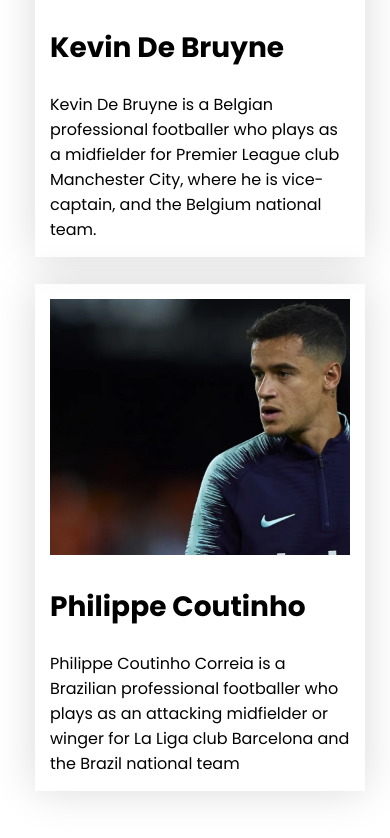
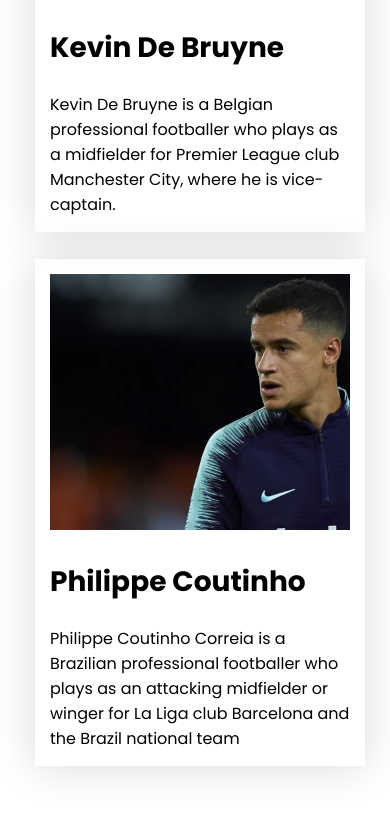
Before and after one commit to Jahidfahad/football-responsive, a plain HTML site: page index.html in a window 390 px wide. Shown: the part 6566-7404 px from the top of the page. Drawn offline with Linux system fonts and the light colour scheme.

Commit message:
footbal responsive website

```diff
--- a/index.html
+++ b/index.html
@@ -114,7 +114,7 @@
                     <div class="player-details">
                         <img src="img/players/player-11.png" alt="">
                         <h2>Kevin De Bruyne</h2>
-                        <p>Kevin De Bruyne is a Belgian professional footballer who plays as a midfielder for Premier League club Manchester City, where he is vice-captain, and the Belgium national team.</p>
+                        <p>Kevin De Bruyne is a Belgian professional footballer who plays as a midfielder for Premier League club Manchester City, where he is vice-captain.</p>
                     </div>
                 </article>
                 <article class="players">
```
